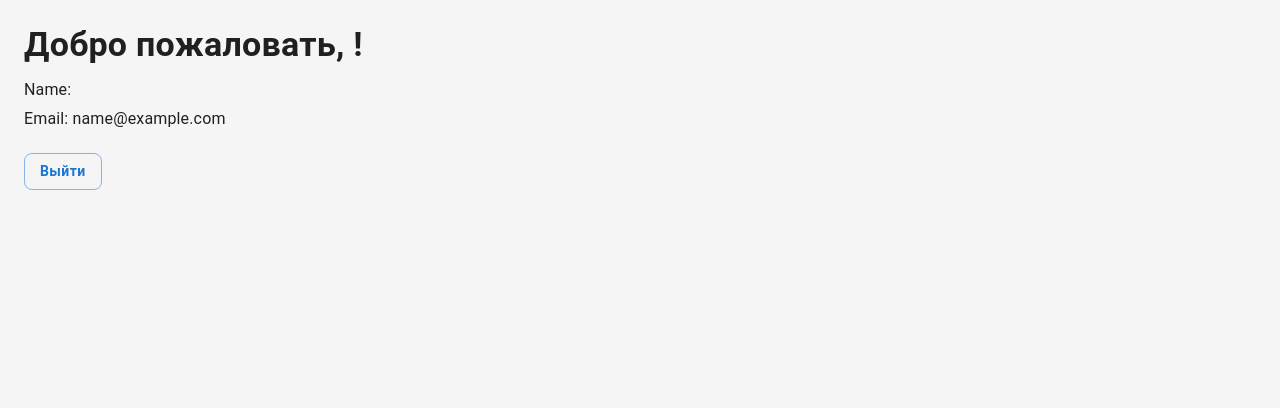
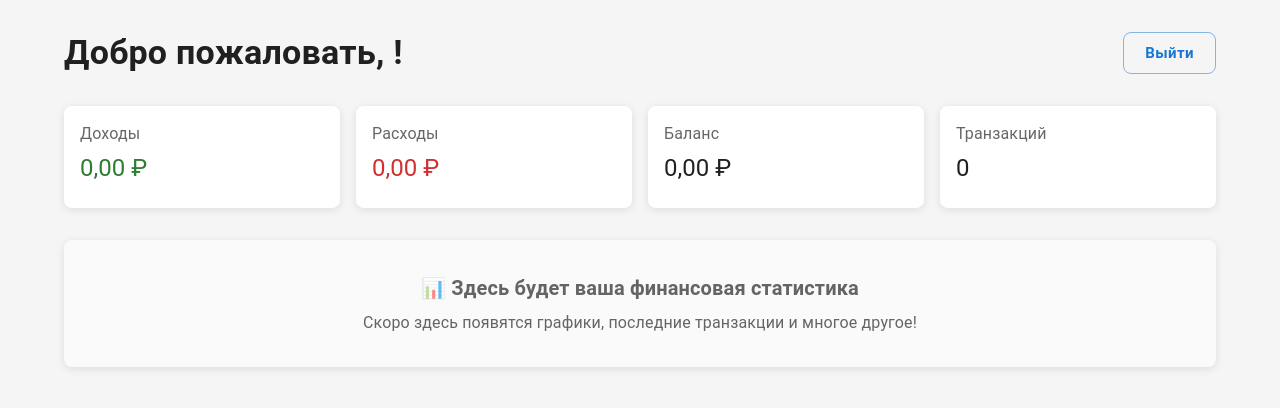
Before and after one commit to ovsaltuk/budget-app-frontend, a React (Vite) app: page /dashboard in a window 1280 px wide. Shown: the top 408 px of the page. Built offline with nearby package versions, Linux system fonts and the light colour scheme; no server answers; sample sign-in values are in the browser's storage.

Commit message:
добавить dashboard и методы работы с транзакциями, отображение основной информации

```diff
--- a/package.json
+++ b/package.json
@@ -1,7 +1,7 @@
 {
   "name": "frontend",
   "private": true,
-  "version": "1.2.1",
+  "version": "1.3.1",
   "type": "module",
   "scripts": {
     "dev": "vite",
--- a/src/components/Dashboard/Dashboard.tsx
+++ b/src/components/Dashboard/Dashboard.tsx
@@ -1,29 +1,159 @@
 import React from 'react';
-import { Typography, Box, Button } from '@mui/material';
+import {
+  Box,
+  Typography,
+  Button,
+  Container,
+  Paper,
+  Card,
+  CardContent,
+  Grid
+} from '@mui/material';
 import { useAuth } from '../../hooks/useAuth';
+import { useTransactions } from '../../hooks/useTransactions';
 
 const Dashboard: React.FC = () => {
   const { user, logout } = useAuth();
+  const { transactions, isLoading } = useTransactions();
+
+  // Расчет статистики
+  const calculateStats = () => {
+    let totalIncome = 0;
+    let totalExpense = 0;
+    let transactionCount = 0;
+
+    transactions.forEach(transaction => {
+      if (transaction.type === 'income') {
+        totalIncome += transaction.amount;
+      } else {
+        totalExpense += transaction.amount;
+      }
+      transactionCount++;
+    });
+
+    const balance = totalIncome - totalExpense;
+
+    return {
+      totalIncome,
+      totalExpense,
+      balance,
+      transactionCount
+    };
+  };
+
+  const { totalIncome, totalExpense, balance, transactionCount } = calculateStats();
+
+    // Форматирование чисел в рублях
+  const formatCurrency = (amount: number) => {
+    return new Intl.NumberFormat('ru-RU', {
+      style: 'currency',
+      currency: 'RUB'
+    }).format(amount);
+  };
 
   return (
-    <Box sx={{ p: 3 }}>
-      <Typography variant="h4" gutterBottom>
+    <Container maxWidth="lg" sx={{ mt: 4, mb: 4 }}>
+      {/* Заголовок и кнопка выхода */}
+      <Box sx={{
+        display: 'flex',
+        justifyContent: 'space-between',
+        alignItems: 'center',
+        mb: 4,
+        flexDirection: { xs: 'column', sm: 'row' },
+        gap: { xs: 2, sm: 0 }
+      }}>
+        <Typography variant="h4" component="h1">
           Добро пожаловать, {user?.login}!
-      </Typography>
-      <Typography variant="body1" gutterBottom>
-        Name: {user?.login}
-      </Typography>
-      <Typography variant="body1" gutterBottom>
-        Email: {user?.email}
         </Typography>
         <Button
           variant="outlined"
           onClick={logout}
-        sx={{ mt: 2 }}
+          size="large"
         >
           Выйти
         </Button>
       </Box>
+
+      <Grid container spacing={{ xs: 1, sm: 2 }} mb={4}>
+        <Grid size={{ xs: 6, sm: 3 }}>
+          {/* Доходы карточка */}
+          <Box >
+            <Card elevation={3}>
+              <CardContent>
+                <Typography color="textSecondary" gutterBottom>
+                  Доходы
+                </Typography>
+                <Typography variant="h5" component="div" color="success.main">
+                  {isLoading ? '...' : formatCurrency(totalIncome)}
+                </Typography>
+              </CardContent>
+            </Card>
+          </Box>
+        </Grid>
+        <Grid size={{ xs: 6, sm: 3 }}>
+
+          {/* Расходы карточка */}
+          <Box >
+            <Card elevation={3}>
+              <CardContent>
+                <Typography color="textSecondary" gutterBottom>
+                  Расходы
+                </Typography>
+                <Typography variant="h5" component="div" color="error.main">
+                  {isLoading ? '...' : formatCurrency(totalExpense)}
+                </Typography>
+              </CardContent>
+            </Card>
+          </Box>
+        </Grid>
+        <Grid size={{ xs: 6, sm: 3 }}>
+          {/* Баланс карточка */}
+          <Box >
+            <Card elevation={3}>
+              <CardContent>
+                <Typography color="textSecondary" gutterBottom>
+                  Баланс
+                </Typography>
+                <Typography variant="h5" component="div">
+                  {isLoading ? '...' : formatCurrency(balance)}
+                </Typography>
+              </CardContent>
+            </Card>
+          </Box>
+        </Grid>
+        <Grid size={{ xs: 6, sm: 3 }}>
+          {/* Кол-во транзакций карточка */}
+          <Box >
+            <Card elevation={3}>
+              <CardContent>
+                <Typography color="textSecondary" gutterBottom>
+                  Транзакций
+                </Typography>
+                <Typography variant="h5" component="div">
+                  {isLoading ? '...' : transactionCount}
+                </Typography>
+              </CardContent>
+            </Card>
+          </Box>
+        </Grid>
+      </Grid>
+      {/* Заглушка для будущего контента */}
+      <Paper
+        elevation={2}
+        sx={{
+          p: 4,
+          textAlign: 'center',
+          backgroundColor: 'grey.50'
+        }}
+      >
+        <Typography variant="h6" gutterBottom color="textSecondary">
+          📊 Здесь будет ваша финансовая статистика
+        </Typography>
+        <Typography variant="body1" color="textSecondary">
+          Скоро здесь появятся графики, последние транзакции и многое другое!
+        </Typography>
+      </Paper>
+    </Container>
   );
 };
 
--- /dev/null
+++ b/src/hooks/useTransactions.ts
@@ -0,0 +1,58 @@
+import { useState, useEffect, useCallback } from 'react';
+import { transactionService } from '../services/transactionService';
+import type { ITransaction, ITransactionFilters } from '../types/transactions';
+
+export const useTransactions = (filters?: ITransactionFilters) => {
+  const [transactions, setTransactions] = useState<ITransaction[]>([]);
+  const [isLoading, setIsLoading] = useState(true);
+  const [error, setError] = useState<string>('');
+
+  // useCallback для стабильной ссылки на функцию
+  const loadTransactions = useCallback(async () => {
+    try {
+      setIsLoading(true);
+      setError('');
+      const data = await transactionService.getTransactions(filters);
+      setTransactions(data);
+    } catch (err) {
+      setError('Ошибка при загрузке транзакций');
+      console.error('Error loading transactions:', err);
+    } finally {
+      setIsLoading(false);
+    }
+  }, [filters]); // Добавляем filters в зависимости
+
+  useEffect(() => {
+    loadTransactions();
+  }, [loadTransactions]); // Теперь используем loadTransactions в зависимостях
+
+  const createTransaction = async (data: Omit<ITransaction, 'id' | 'createdAt' | 'updatedAt' | 'userId'>) => {
+    try {
+      const newTransaction = await transactionService.createTransaction(data);
+      setTransactions(prev => [newTransaction, ...prev]);
+      return newTransaction;
+    } catch (err) {
+      console.error('Error creating transaction:', err);
+      throw err;
+    }
+  };
+
+  const deleteTransaction = async (id: number) => {
+    try {
+      await transactionService.deleteTransaction(id);
+      setTransactions(prev => prev.filter(t => t.id !== id));
+    } catch (err) {
+      console.error('Error deleting transaction:', err);
+      throw err;
+    }
+  };
+
+  return {
+    transactions,
+    isLoading,
+    error,
+    loadTransactions,
+    createTransaction,
+    deleteTransaction,
+  };
+};
--- a/src/services/api.ts
+++ b/src/services/api.ts
@@ -6,4 +6,26 @@ const api = axios.create({
   baseURL: API_BASE_URL,
 });
 
+// Добавляем токен к каждому запросу
+api.interceptors.request.use((config) => {
+  const token = localStorage.getItem('token');
+  if (token) {
+    config.headers.Authorization = `Bearer ${token}`;
+  }
+  return config;
+});
+
+// Обрабатываем ошибки авторизации
+api.interceptors.response.use(
+  (response) => response,
+  (error) => {
+    if (error.response?.status === 401) {
+      localStorage.removeItem('token');
+      localStorage.removeItem('user');
+      window.location.href = '/login';
+    }
+    return Promise.reject(error);
+  }
+);
+
 export default api;
--- /dev/null
+++ b/src/services/transactionService.ts
@@ -0,0 +1,36 @@
+import type { ICreateTransactionData, ITransaction, ITransactionFilters } from '../types/transactions';
+import api from './api';
+
+
+export const transactionService = {
+  // Получить все транзакции пользователя
+  getTransactions: async (filters?: ITransactionFilters): Promise<ITransaction[]> => {
+    const response = await api.get('/transactions', {
+      params: filters
+    });
+    return response.data;
+  },
+
+  // Получить конкретную транзакцию по ID
+  getTransaction: async (id: number): Promise<ITransaction> => {
+    const response = await api.get(`/transactions/${id}`);
+    return response.data;
+  },
+
+  // Создать новую транзакцию
+  createTransaction: async (data: ICreateTransactionData): Promise<ITransaction> => {
+    const response = await api.post('/transactions', data);
+    return response.data;
+  },
+
+  // Обновить транзакцию
+  updateTransaction: async (id: number, data: Partial<ICreateTransactionData>): Promise<ITransaction> => {
+    const response = await api.put(`/transactions/${id}`, data);
+    return response.data;
+  },
+
+  // Удалить транзакцию
+  deleteTransaction: async (id: number): Promise<void> => {
+    await api.delete(`/transactions/${id}`);
+  },
+};
--- /dev/null
+++ b/src/types/transactions.ts
@@ -0,0 +1,28 @@
+export interface ITransaction {
+  id: number;
+  type: 'income' | 'expense';
+  amount: number;
+  date: string;
+  category: string;
+  subcategory?: string;
+  description?: string;
+  createdAt: string;
+  updatedAt: string;
+  userId: number;
+}
+
+export interface ICreateTransactionData {
+  type: 'income' | 'expense';
+  amount: number;
+  date: string;
+  category: string;
+  subcategory?: string;
+  description?: string;
+}
+
+export interface ITransactionFilters {
+  type?: 'income' | 'expense';
+  category?: string;
+  startDate?: string;
+  endDate?: string;
+}
```
Lines whose indentation alone changed are shown as unchanged.
